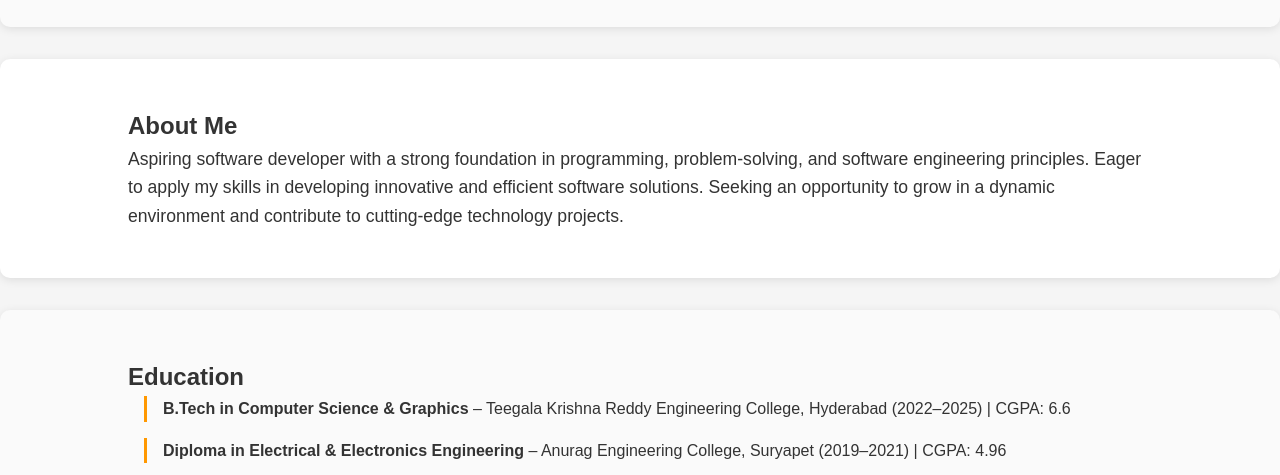
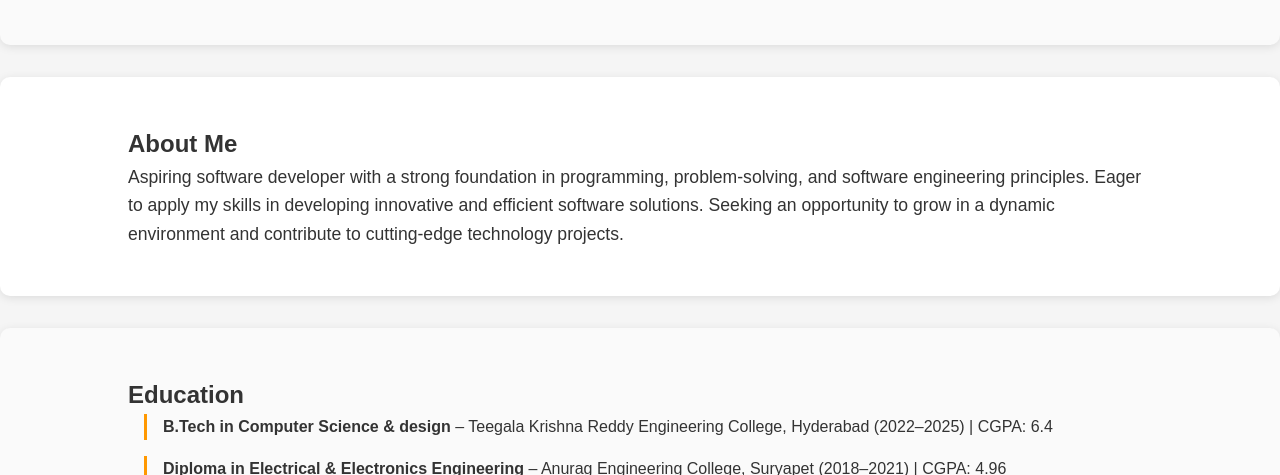
Before and after one commit to ashokporalla/Ashok, a plain HTML site: page index.html in a window 1280 px wide. Shown: the part 477-952 px from the top of the page. Drawn offline with Linux system fonts and the light colour scheme.

Commit message:
Update index.html

```diff
--- a/index.html
+++ b/index.html
@@ -1,4 +1,4 @@
-<!DOCTYPE html>
+i<!DOCTYPE html>
 <html lang="en">
 <head>
     <meta charset="UTF-8">
@@ -38,8 +38,8 @@
     <section id="education">
         <h2>Education</h2>
         <ul class="edu">
-            <li><strong>B.Tech in Computer Science & Graphics</strong> – Teegala Krishna Reddy Engineering College, Hyderabad (2022–2025) | CGPA: 6.6</li>
-            <li><strong>Diploma in Electrical & Electronics Engineering</strong> – Anurag Engineering College, Suryapet (2019–2021) | CGPA: 4.96</li>
+            <li><strong>B.Tech in Computer Science & design</strong> – Teegala Krishna Reddy Engineering College, Hyderabad (2022–2025) | CGPA: 6.4</li>
+            <li><strong>Diploma in Electrical & Electronics Engineering</strong> – Anurag Engineering College, Suryapet (2018–2021) | CGPA: 4.96</li>
             <li><strong>SSC</strong> – Sri School, Kodad (2017–2018) | GPA: 7.8</li>
         </ul>
     </section>
```
